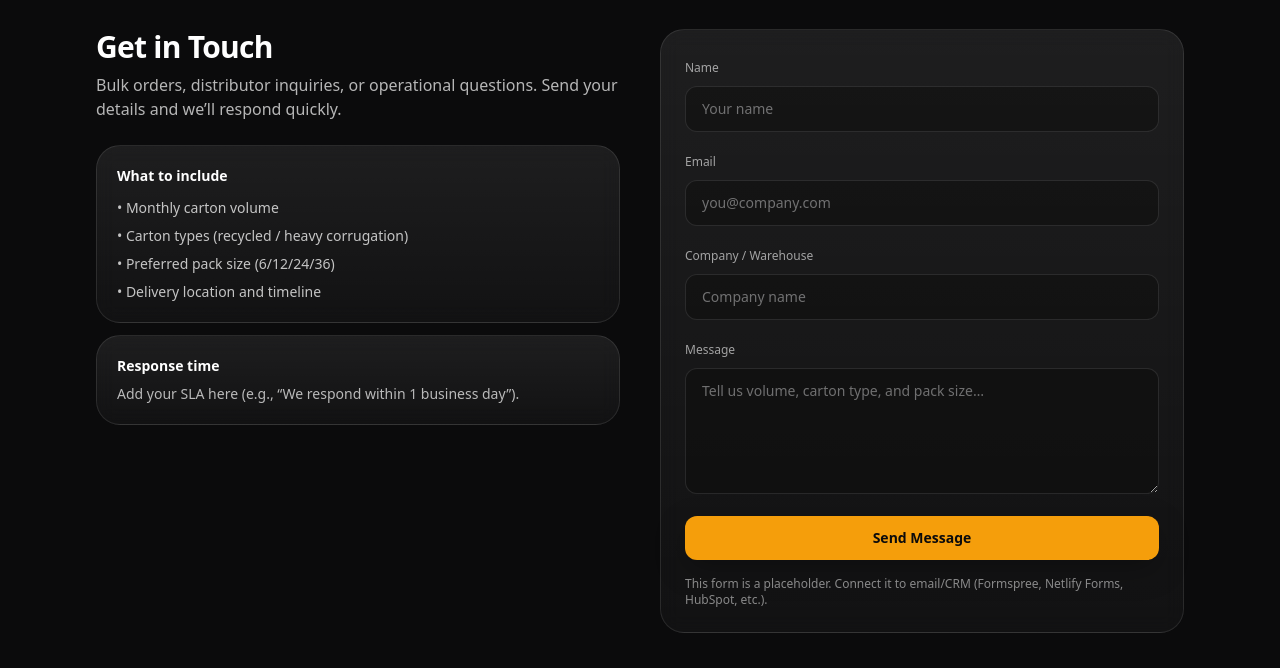
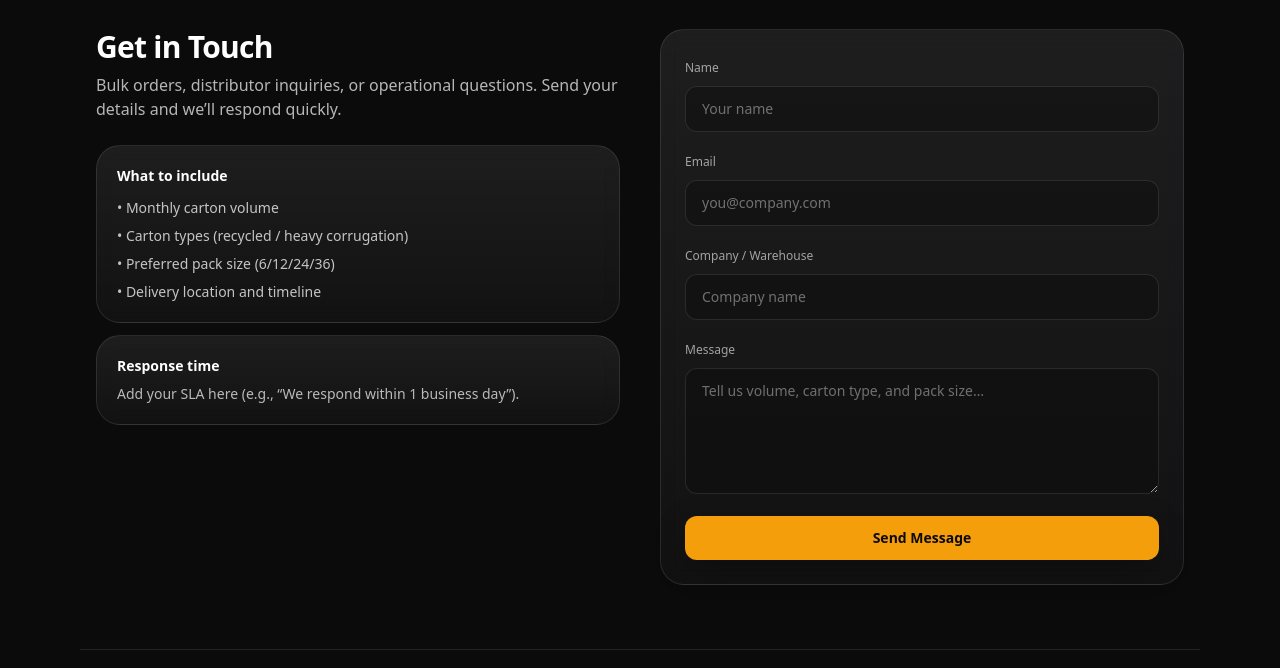
Before and after one commit to fanindraksatyam/packcrux-site, a plain HTML site: page index.html in a window 1280 px wide. Shown: the part 2752-3420 px from the top of the page. Drawn offline with nearby package versions, Linux system fonts and the light colour scheme.

Commit message:
Update index.html

```diff
--- a/index.html
+++ b/index.html
@@ -485,7 +485,6 @@
                 Send Message
               </button>
 
-              <p class="text-xs text-white/50">This form is a placeholder. Connect it to email/CRM (Formspree, Netlify Forms, HubSpot, etc.).</p>
             </div>
           </form>
         </div>
```
